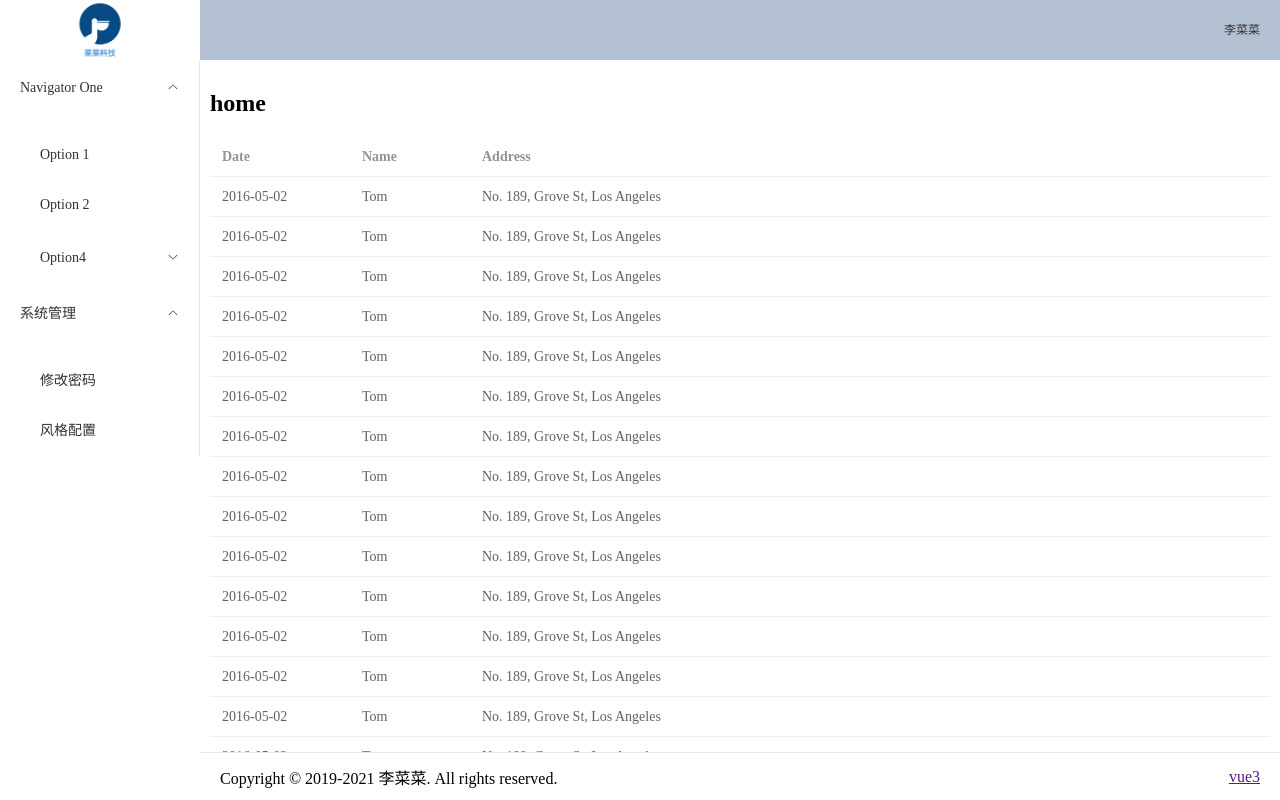
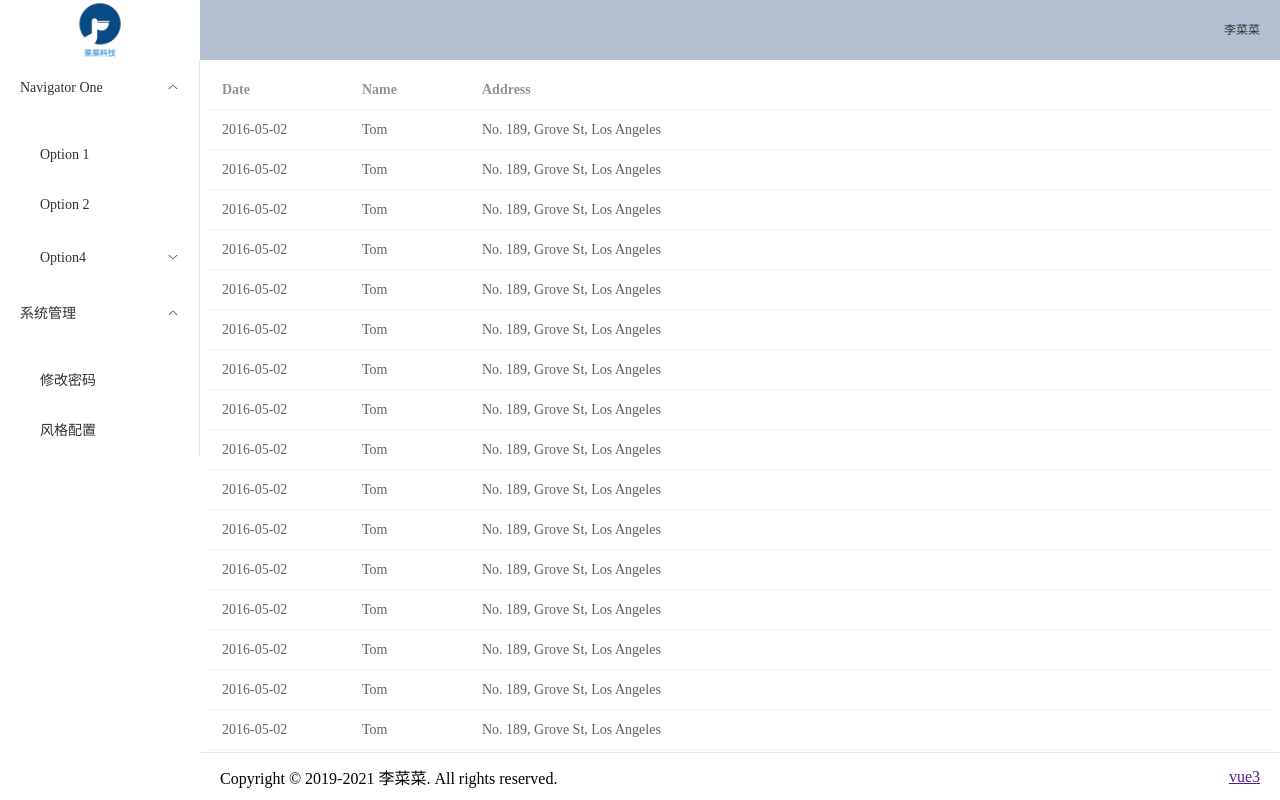
Before and after one commit to lqliqi/vue3-vite-element-plus-ts-admin, a Vue app: page /#/Home in a window 1280 px wide. Built offline with nearby package versions, Linux system fonts and the light colour scheme.

Commit message:
defineEmits

```diff
--- a/src/components/CommonTable.vue
+++ b/src/components/CommonTable.vue
@@ -19,7 +19,7 @@
   </div>
 </template>
 <script setup lang="ts">
-import { ref, defineEmits, watch, defineExpose, inject } from 'vue';
+import { ref, watch, defineExpose, inject } from 'vue';
 
 const parentUpdate = inject('update');
 const props = defineProps({
--- a/src/views/Home/index.vue
+++ b/src/views/Home/index.vue
@@ -1,6 +1,5 @@
 <template>
   <div class="Home">
-    <h2>home</h2>
     <el-table :data="tableData">
       <el-table-column prop="date" label="Date" width="140"> </el-table-column>
       <el-table-column prop="name" label="Name" width="120"> </el-table-column>
```
Also changed, not shown: src/router/index.ts (+3 -5 lines).
